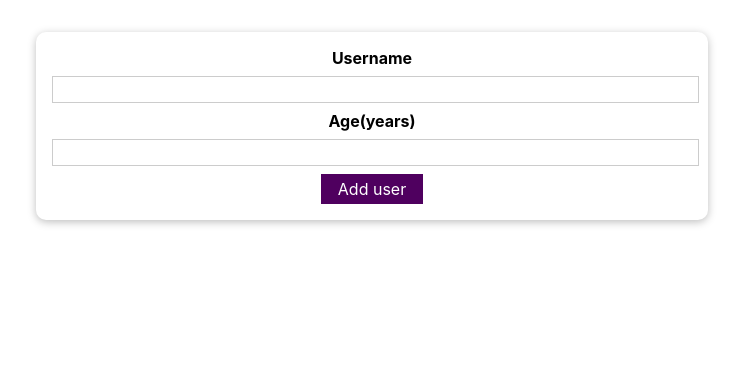
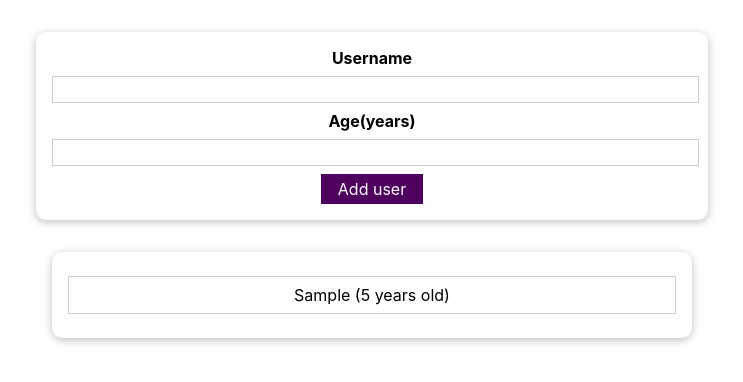
Before and after one commit to brokenfingers/iverta-react-form, a React (Create React App) app: page / in a window 1280 px wide. Both pictures are taken after typing "Sample", "5" into the empty fields and a click on the button "Add user". Shown: the top 382 px of the page, without its empty margins (268-1011 px from the left). Built offline with nearby package versions, Linux system fonts and the light colour scheme.

Commit message:
user list

```diff
--- a/src/App.tsx
+++ b/src/App.tsx
@@ -1,12 +1,21 @@
-import React from 'react';
+import React, { useState } from 'react';
 
 import './App.css';
 import AddUser from './components/Users/AddUser';
+import UserList from './components/Users/UserList';
+import { User } from './components/Users/UserList'
 
 function App() {
+  const [userList, setUserList] = useState<User[]>([])
+
+  const addUserHandler = (obj: User) => {
+    setUserList(prevList => ([...prevList, { name: obj.name, age: obj.age }]))
+  }
+
   return (
     <div className="App">
-      <AddUser />
+      <AddUser onAddUser={addUserHandler} />
+      <UserList users={userList} />
     </div>
   );
 }
--- a/src/components/Users/AddUser.tsx
+++ b/src/components/Users/AddUser.tsx
@@ -2,13 +2,19 @@ import React, { useState } from 'react'
 import Button from "../UI/Button";
 import Card from "../UI/Card";
 import classes from './AddUser.module.css'
+import { User } from './UserList';
 
-const AddUser = () => {
+interface Props {
+    onAddUser: (obj: User) => void
+}
+
+const AddUser = (props: Props) => {
 
     const [userName, setUserName] = useState('')
     const [userAge, setUserAge] = useState('')
 
     const userNameChangeHandler = (e: React.ChangeEvent<HTMLInputElement>) => {
+        // eslint-disable-next-line
         setUserName(e.target.value)
     }
     const userAgeChangeHandler = (e: React.ChangeEvent<HTMLInputElement>) => {
@@ -24,7 +30,7 @@ const AddUser = () => {
         event.preventDefault()
         if (inputsAreEmpty(userName, userAge)) return
         if (ageIsInvalid(userAge)) return
-        console.log(userAge, userName)
+        props.onAddUser({ name: userName, age: userAge })
         resetField()
     }
 
--- /dev/null
+++ b/src/components/Users/UserList.module.css
@@ -0,0 +1,16 @@
+.users {
+    margin: 2rem auto;
+    width: 90%;
+    max-width: 40rem;
+}
+
+.users ul {
+    list-style: none;
+    padding: 1rem;
+}
+
+.users li {
+    border: 1px solid #ccc;
+    margin: 0.5rem 0;
+    padding: 0.5rem;
+}
--- /dev/null
+++ b/src/components/Users/UserList.tsx
@@ -0,0 +1,27 @@
+import Card from "../UI/Card";
+import classes from './UserList.module.css'
+
+export interface User {
+    name: string;
+    age: string
+}
+
+interface Props {
+    children?: React.ReactNode;
+    users: User[]
+}
+
+
+const UserList = (props: Props) => {
+
+
+    return <Card className={classes.users}>
+        <ul>{
+            props.users.map((user, i) => <li key={i}>{user.name} ({user.age} years old)</li>)
+        }
+        </ul>
+        {props.children}
+    </Card>
+}
+
+export default UserList;
```
